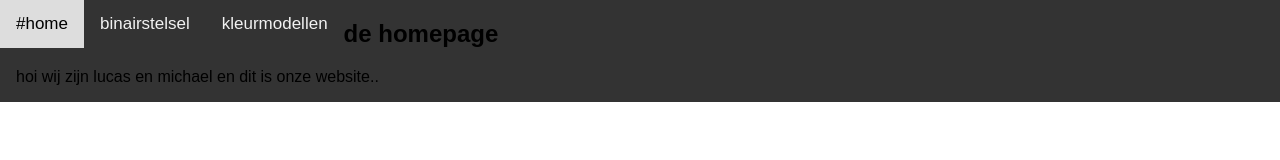
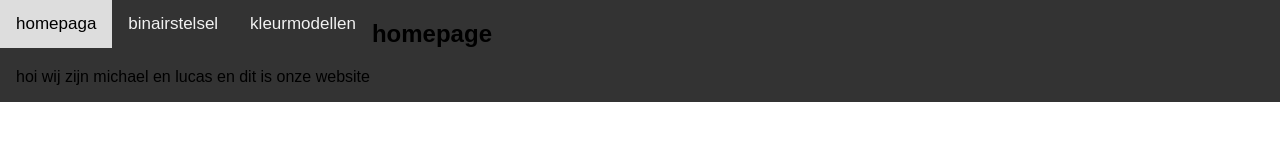
Before and after one commit to michaelhoek/michaelhoek.github.io, a plain HTML site: page index.html in a window 1280 px wide. Drawn offline with Linux system fonts and the light colour scheme.

Commit message:
verandering

```diff
--- a/index.html
+++ b/index.html
@@ -1,11 +1,6 @@
-
-<!DOCTYPE html> <!--dit is de hompage van mijn site-->
-<html> <!-- dit is het html-element-->
+<!DOCTYPE html>
+<html>
 <head>
-      <meta charset="utf-8">
-  </head>
-  <body>
-
 <meta name="viewport" content="width=device-width, initial-scale=1">
 <style>
 body {
@@ -41,16 +36,14 @@
 <body>
 
 <div class="topnav">
-      <a href="index.html">#home</a>
+  <a href="index.html">homepaga</a>
   <a href="binairstelsel.html">binairstelsel</a>
   <a href="kleurmodellen.html">kleurmodellen</a>
+
 <div style="padding-left:16px">
-      <h2>de homepage</h2>
-      <p>hoi wij zijn lucas en michael en dit is onze website..</p>
+  <h2>homepage</h2>
+  <p>hoi wij zijn michael en lucas en dit is onze website</p>
 </div>
-
-
-
 
 </body>
 </html>
```
Lines whose indentation alone changed are shown as unchanged.
